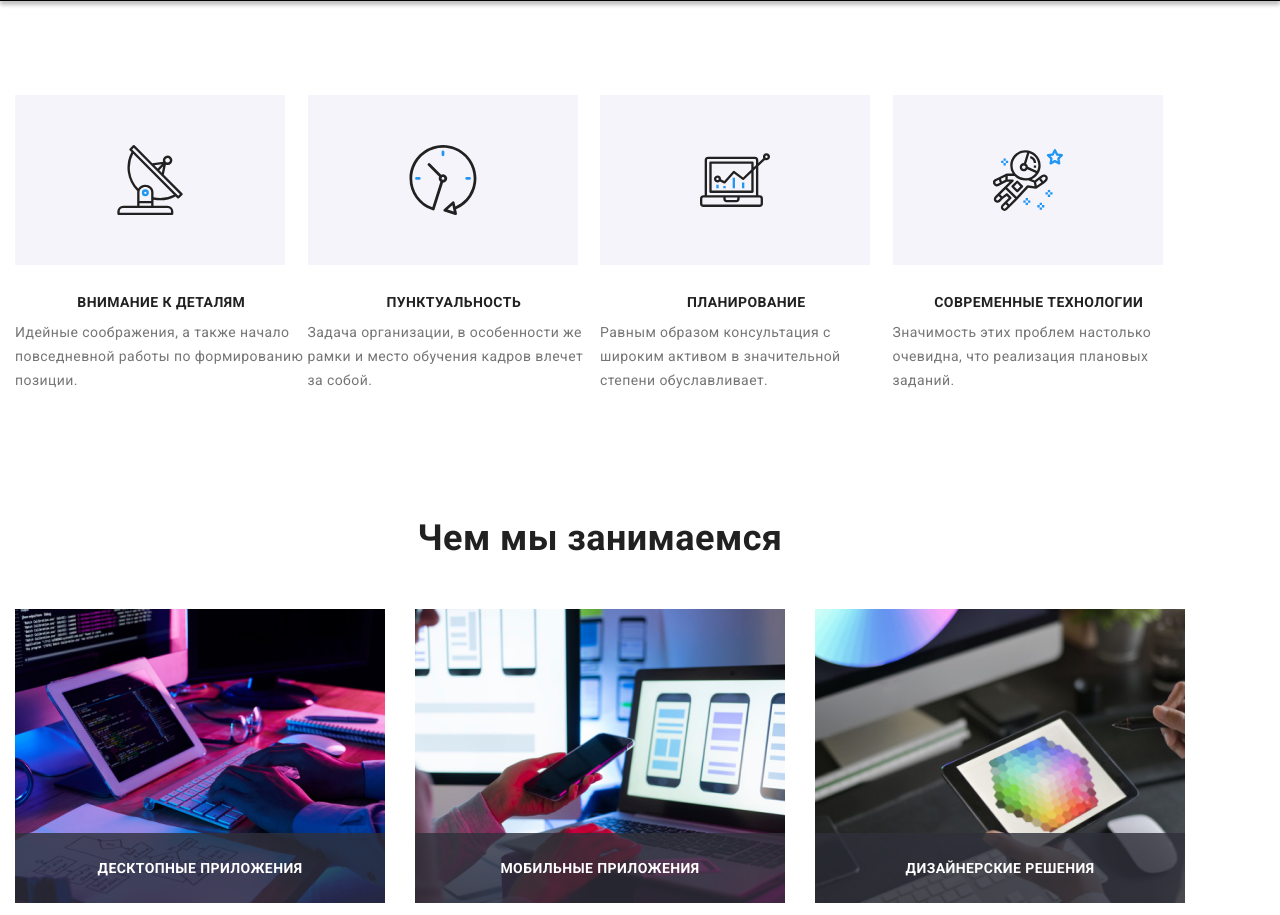
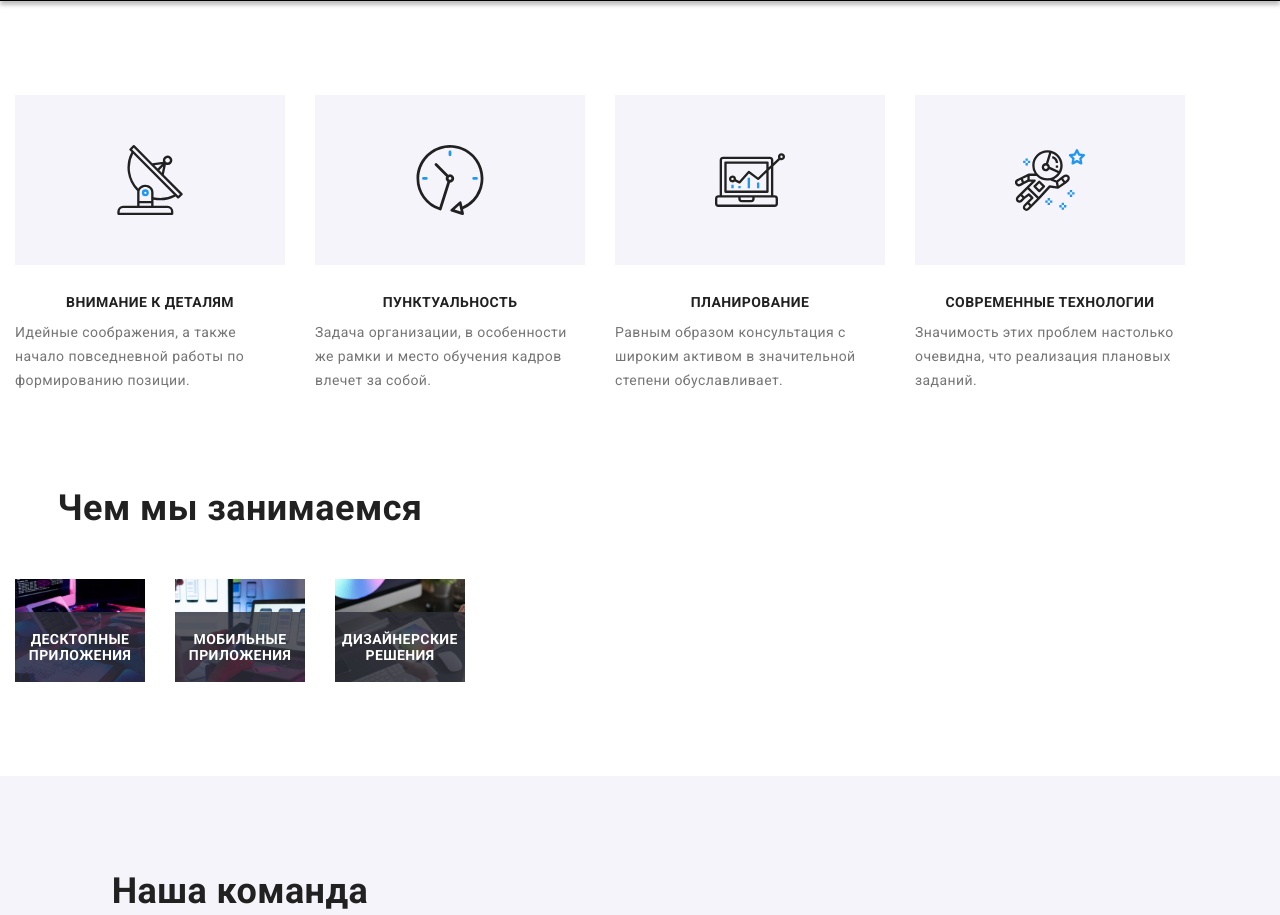
Before and after one commit to FurmanAndrew/HW-8, a plain HTML site: page index.html in a window 1280 px wide. Shown: the part 680-1595 px from the top of the page. Drawn offline with nearby package versions, Linux system fonts and the light colour scheme.

Commit message:
HW-8-part-8

```diff
--- a/sass/_charact.scss
+++ b/sass/_charact.scss
@@ -69,10 +69,8 @@
 
 .characteristics__item {
   width: 270px;
-  .characteristics__list > &:first-child {
-    margin-left: 0px;
-  }
-  @include version(mobile) {
+
+  @include version(mobile-only) {
     width: 100%;
     margin-bottom: 30px;
   }
@@ -80,10 +78,18 @@
     margin-right: 0px;
   }
   @include version(tablet-only) {
-    flex-basis: calc((100% - 30px) / 2);
-    margin: 0 15px 0 15px;
-    &:nth-child(2n + 1) {
+    flex-basis: calc((100% - 2 * 30px) / 2);
+    margin: 0 15px 30px;
+    .characteristics__list > &:nth-child(n + 3) {
+      margin-bottom: 0px;
+    }
+  }
+  @include version(desktop) {
+    .characteristics__list > &:first-child {
       margin-left: 0px;
+    }
+    .characteristics__list > &:not(:last-child) {
+      margin-right: 30px;
     }
   }
 }
--- a/sass/_clients.scss
+++ b/sass/_clients.scss
@@ -8,10 +8,10 @@
   text-align: center;
 }
 .clients__list {
-  display: flex;
   margin: 0 -15px;
   padding: 0px;
   @include version(mobile) {
+    display: flex;
     flex-wrap: wrap;
   }
 }
@@ -24,12 +24,9 @@
   border: 1px solid #afb1b8;
   border-radius: 4px;
   @include version(mobile-only) {
-    flex-basis: calc((100% - 30px * 2) / 2);
+    flex-basis: calc((100% - 2 * 30px) / 2);
     &:nth-child(-n + 4) {
       margin-bottom: 30px;
-    }
-    &:nth-child(2n + 2) {
-      margin-right: 0px;
     }
   }
   @include version(tablet-only) {
@@ -37,15 +34,9 @@
     &:nth-child(-n + 3) {
       margin-bottom: 30px;
     }
-    &:nth-child(3n + 3) {
-      margin-right: 0px;
-    }
   }
   @include version(desktop) {
     flex-basis: calc((100% - 30px * 6) / 6);
-    &:last-of-type {
-      margin-right: 0px;
-    }
   }
 }
 
@@ -53,7 +44,6 @@
   display: flex;
   justify-content: center;
   align-items: center;
-  width: 170px;
   height: 92px;
   color: #afb1b8;
   border: 1px solid transparent;
--- a/sass/_team.scss
+++ b/sass/_team.scss
@@ -33,11 +33,30 @@
 .team__list {
   margin: 0px;
   padding: 0px;
+  @include version(tablet-only) {
+    display: flex;
+    flex-wrap: wrap;
+    margin: 0 -15px;
+  }
   & > .team__item {
     background-color: var(--footer-text);
+    @include version(tablet-only) {
+      margin: 0 15px 30px;
+      flex-basis: calc((100% - 2 * 30px) / 2);
+    }
+  }
+  @include version(mobile-only) {
+    & > .team__item {
+      margin-bottom: 30px;
+    }
+    & > .team__item:last-child {
+      margin-bottom: 0px;
+    }
   }
   @include version(tablet-only) {
-    flex-basis: calc((100% - 2 * 15) / 2);
+    & > .team__item:nth-child(n + 3) {
+      margin-bottom: 0px;
+    }
   }
   @include version(desktop) {
     display: flex;
--- a/sass/base/_container.scss
+++ b/sass/base/_container.scss
@@ -3,6 +3,10 @@
   padding-right: 15px;
   padding-left: 15px;
   margin: 0;
+  @media screen {
+    max-width: 480px;
+    width: 100%;
+  }
   @include version(mobile) {
     width: 480px;
   }
--- a/sass/base/_section.scss
+++ b/sass/base/_section.scss
@@ -1,5 +1,9 @@
 .section {
-  @include version(tablet) {
+  @include version(mobile) {
+    padding-top: 60px;
+    padding-bottom: 60px;
+  }
+  @include version(desktop) {
     padding-top: 94px;
     padding-bottom: 94px;
   }
```
Also changed, not shown: css/main.css, css/main.min.css, 2 other files.
